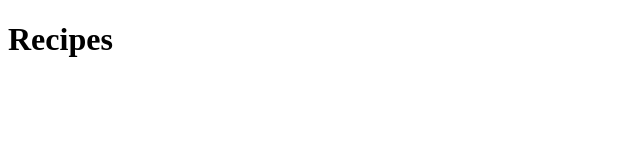
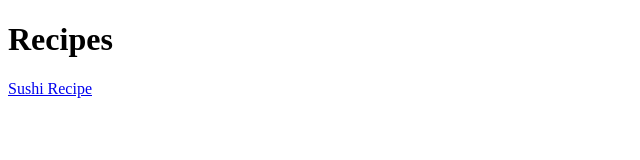
Before and after one commit to Tolglit/Recipes, a plain HTML site: page index.html in a window 1280 px wide. Shown: the whole page, without its empty margins (0-640 px from the left). Drawn offline with Linux system fonts and the light colour scheme.

```diff
--- a/index.html
+++ b/index.html
@@ -8,5 +8,7 @@
 
     <body>
         <h1>Recipes</h1>
+
+        <a href="recipes/sushi.html">Sushi Recipe</a>
     </body>
 </html>
```
